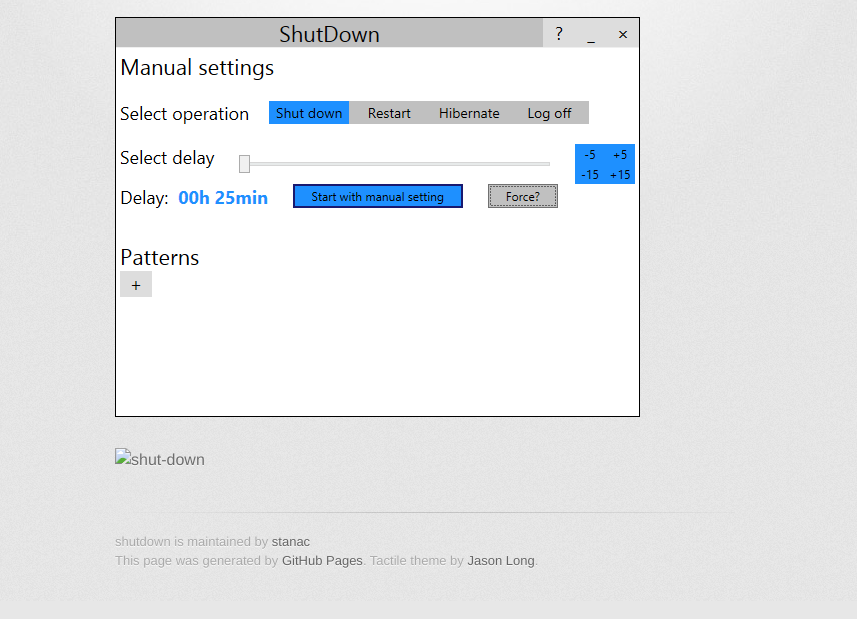
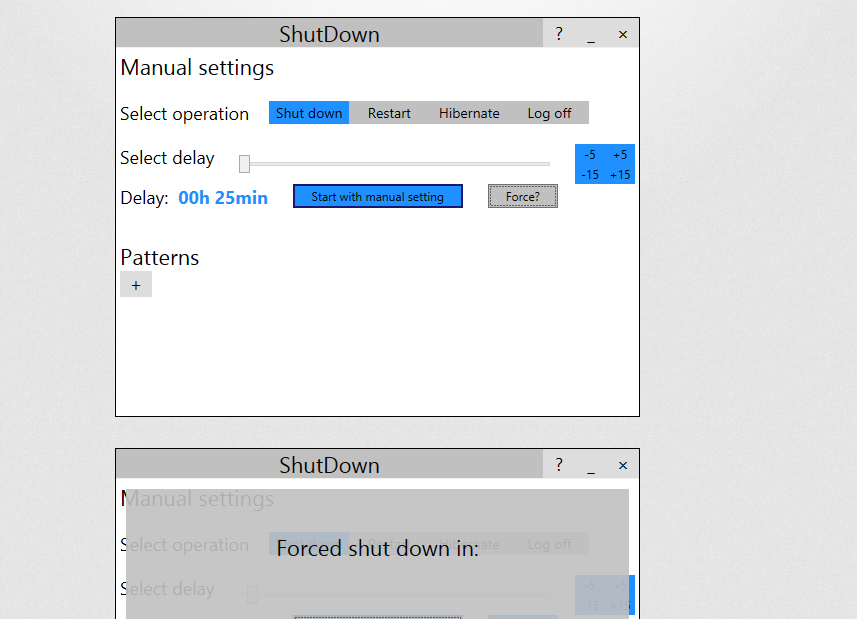
Before and after one commit to stanac/shutdown, a plain HTML site: page index.html in a window 1280 px wide. Shown: the part 333-952 px from the top of the page, without its empty margins (215-1072 px from the left). Drawn offline with Linux system fonts and the light colour scheme; a web font is replaced by a local one.

Commit message:
second screenshot

```diff
--- a/index.html
+++ b/index.html
@@ -39,7 +39,7 @@
 
 <img src="images/screenshot-100.png" alt="shut-down"/>
 <br/> <br/>
-<img src="images/screenshot-100.png-1" alt="shut-down"/>
+<img src="images/screenshot-100-1.png" alt="shut-down"/>
         </section>
 
         <footer>
```
